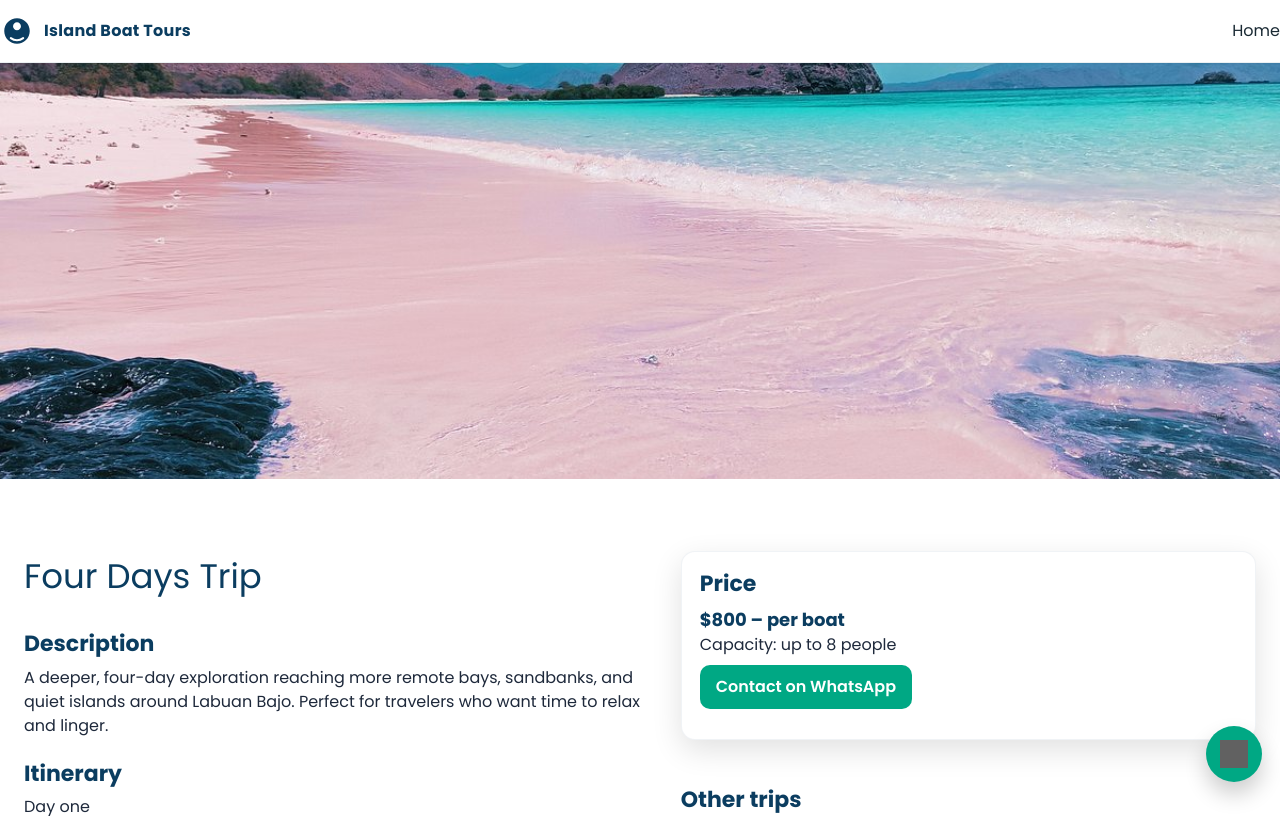
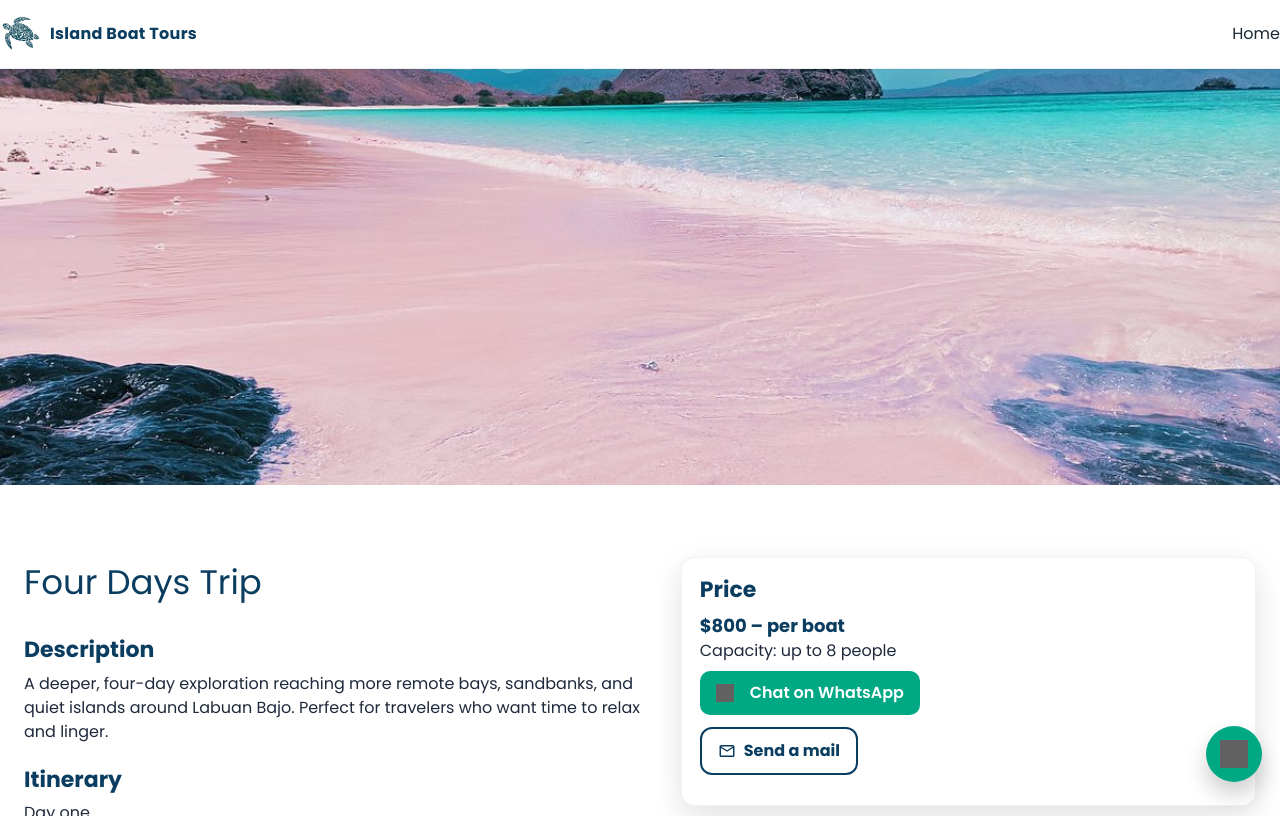
Before and after one commit to avialleguerin/labuan-bajo-explorer, a plain HTML site: page trip-four-days.html in a window 1280 px wide. Shown: the top 816 px of the page. Drawn offline with nearby package versions, Linux system fonts and the light colour scheme; grey boxes are pictures that could not be loaded.

Commit message:
feat: replace SVG logo with PNG image and add favicon across all pages

```diff
--- a/script.js
+++ b/script.js
@@ -4,7 +4,7 @@ const WHATSAPP_NUMBER = '62895352383302'; // Use international format without '+
 
 // Helper to build WhatsApp link with a prefilled message
 function buildWhatsAppLink(source = 'website') {
-  const message = `Hello! I'm interested in your boat tours around ${CITY_NAME}.\n\nCould you please share availability and prices for:\n- Half-day\n- Full-day\n- Sunset Cruise\n\nThank you! (via ${source})`;
+  const message = `Hello! I'm interested in your boat tours around ${CITY_NAME}.\n\nCould you please share availability for:\n- Two Day Trip\n- Three Days Trip\n- Four Days Trip\n\nThank you! (via ${source})`;
   const encoded = encodeURIComponent(message);
   return `https://wa.me/${WHATSAPP_NUMBER}?text=${encoded}`;
 }
--- a/styles.css
+++ b/styles.css
@@ -102,15 +102,9 @@ img { max-width: 100%; display: block; }
   justify-content: space-between;
   padding: 14px 0;
 }
-.logo {
-  font-weight: 700;
-  color: var(--navy);
-  text-decoration: none;
-  letter-spacing: 0.3px;
-  display: inline-flex;
-  align-items: center;
-  gap: 10px;
-}
+.site-header .logo { font-weight: 800; color: var(--navy); text-decoration: none; letter-spacing: 0.3px; display: inline-flex; align-items: center; gap: 10px; }
+.logo { display: inline-flex; align-items: center; gap: 10px; }
+.logo img { width: 40px; height: 40px; border-radius: 9999px; object-fit: cover; display: inline-block; }
 
 .brand-icon { width: 34px; height: 34px; fill: var(--navy); display: inline-block; }
 
--- a/trip-four-days.html
+++ b/trip-four-days.html
@@ -9,6 +9,7 @@
   <link rel="preconnect" href="https://fonts.gstatic.com" crossorigin>
   <link href="https://fonts.googleapis.com/css2?family=Poppins:wght@300;400;600;700&display=swap" rel="stylesheet">
   <script src="https://cdn.tailwindcss.com"></script>
+  <link rel="icon" href="favicon.ico" type="image/x-icon">
   <link rel="stylesheet" href="styles.css" />
   <style>
     body { font-family: 'Poppins', ui-sans-serif, system-ui, -apple-system, Segoe UI, Roboto, 'Helvetica Neue', Arial; }
@@ -29,7 +30,7 @@
   <header class="site-header sticky top-0 z-50 bg-white/70 backdrop-blur shadow-sm">
     <div class="container nav-wrapper">
       <a href="index.html#home" class="logo" aria-label="Island Boat Tours">
-        <svg class="brand-icon" viewBox="0 0 24 24" aria-hidden="true"><path d="M3 12c0-4.97 4.03-9 9-9s9 4.03 9 9-4.03 9-9 9S3 16.97 3 12zm9-6.2c-1.54 0-2.8 1.26-2.8 2.8 0 1.54 1.26 2.8 2.8 2.8s2.8-1.26 2.8-2.8c0-1.54-1.26-2.8-2.8-2.8zM7.2 17.6a7.95 7.95 0 009.6 0 .75.75 0 10-.9-1.2 6.5 6.5 0 01-7.8 0 .75.75 0 10-.9 1.2z"/></svg>
+        <img src="logo.png" alt="Island Boat Tours" />
         Island Boat Tours
       </a>
       <nav class="main-nav hidden md:flex gap-6 text-slate-700">
@@ -102,8 +103,15 @@
         <h3 class="subsection-title" style="margin-top:0">Price</h3>
         <p class="price"><strong>$800</strong> – per boat</p>
         <p class="capacity">Capacity: up to 8 people</p>
-        <div class="cta-wrap" style="margin: 8px 0 12px;">
-          <a class="btn whatsapp" id="contactWhatsApp" href="#">Contact on WhatsApp</a>
+        <div class="cta-wrap" style="margin: 8px 0 12px; flex-direction: column; align-items: flex-start;">
+          <a class="btn whatsapp" id="contactWhatsApp" href="#">
+            <img src="https://cdn.jsdelivr.net/gh/simple-icons/simple-icons/icons/whatsapp.svg" alt="WhatsApp" style="width:18px;height:18px;filter:invert(1);margin-right:8px;vertical-align:middle;" />
+            Chat on WhatsApp
+          </a>
+          <a class="btn outline inline-flex items-center gap-2" href="mailto:armansaputraundang@gmail.com">
+            <svg xmlns="http://www.w3.org/2000/svg" viewBox="0 0 24 24" width="18" height="18" aria-hidden="true"><path fill="currentColor" d="M20 4H4a2 2 0 00-2 2v12a2 2 0 002 2h16a2 2 0 002-2V6a2 2 0 00-2-2zm0 2l-8 5L4 6h16zm0 12H4V8l8 5 8-5v10z"/></svg>
+            Send a mail
+          </a>
         </div>
       </aside>
       <div class="other-trips-aside">
```
Also changed, not shown: index.html (+6 -4 lines), trip-three-days.html (+11 -3 lines), trip-two-days.html (+11 -3 lines), favicon.ico (added), logo.png (added).
